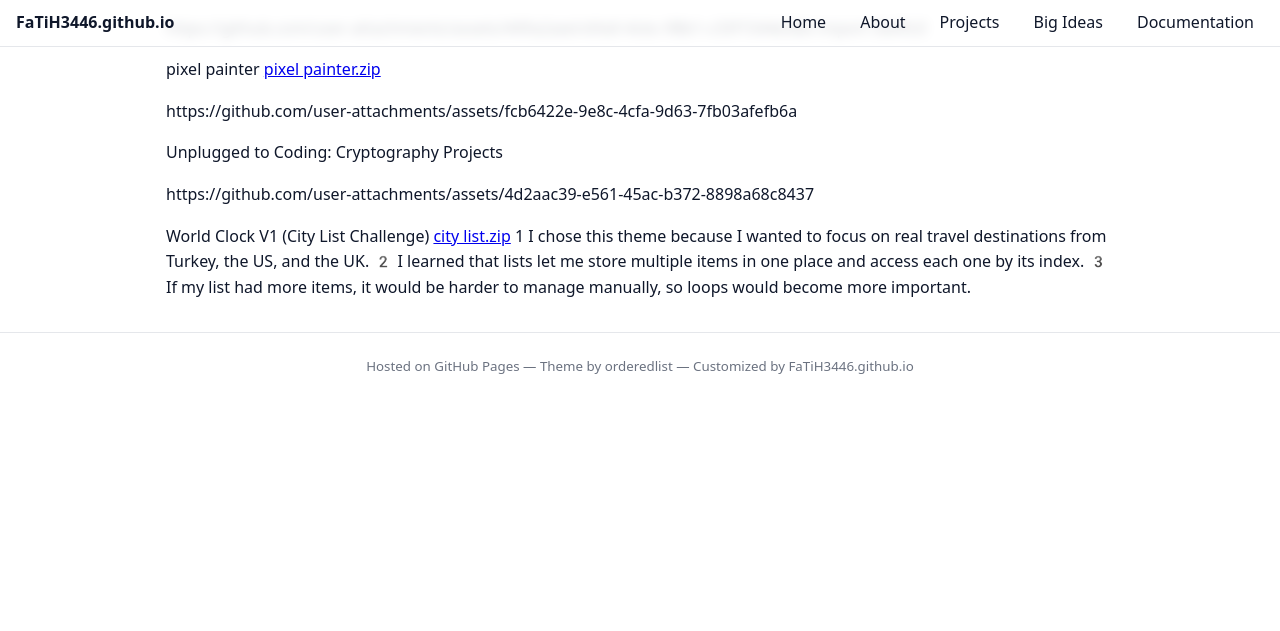
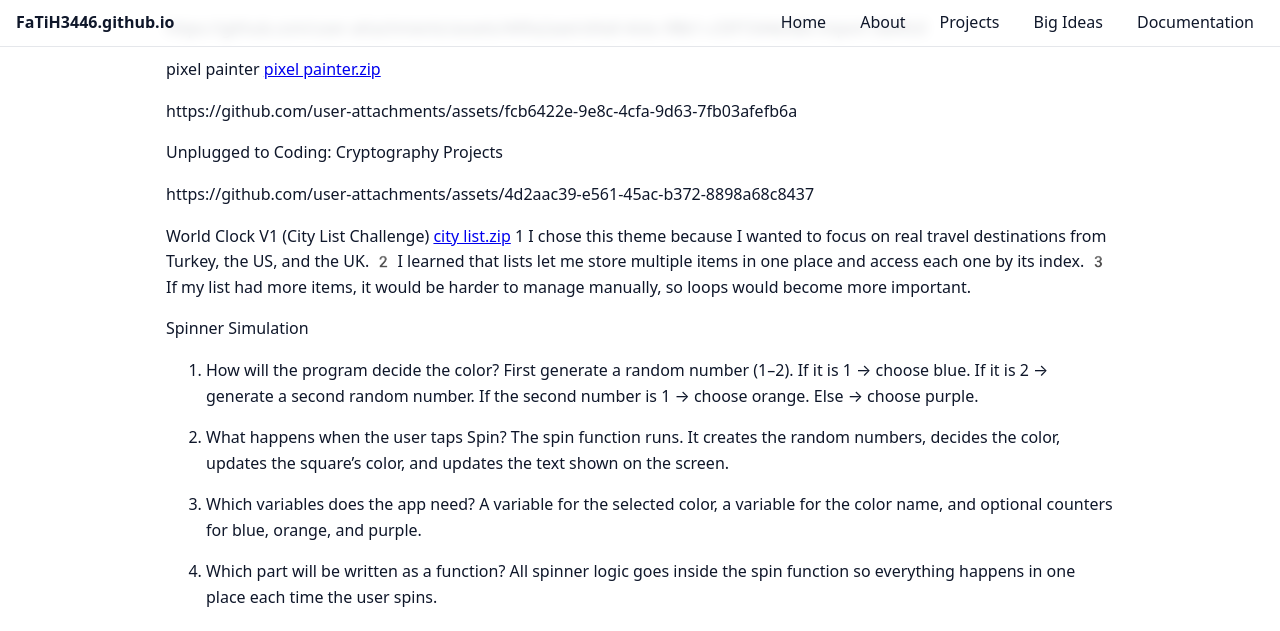
Before and after one commit to FaTiH3446/FaTiH3446.github.io, a Jekyll site: the page built from project.md, in a window 1280 px wide and 1400 px high, scrolled down 12626 px. Shown: the top 631 px of the window. Built offline with Jekyll 4.4.1, drawn with Linux system fonts in a browser that asks for light colours; before the commit the page ends 13025 px from its top, so only the background shows below that; some of the changed text lies outside the part shown.

Commit message:
Document spinner simulation logic in project.md
Added a section explaining the spinner simulation logic, including color selection and function structure.

```diff
--- a/project.md
+++ b/project.md
@@ -622,3 +622,28 @@ World Clock V1 (City List Challenge)
 1 I chose this theme because I wanted to focus on real travel destinations from Turkey, the US, and the UK.
 2️ I learned that lists let me store multiple items in one place and access each one by its index.
 3️ If my list had more items, it would be harder to manage manually, so loops would become more important.
+
+
+
+Spinner Simulation
+1. How will the program decide the color?
+First generate a random number (1–2).
+If it is 1 → choose blue.
+If it is 2 → generate a second random number.
+If the second number is 1 → choose orange.
+Else → choose purple.
+
+2. What happens when the user taps Spin?
+The spin function runs.
+It creates the random numbers, decides the color, updates the square’s color, and updates the text shown on the screen.
+
+3. Which variables does the app need?
+A variable for the selected color, a variable for the color name, and optional counters for blue, orange, and purple.
+
+4. Which part will be written as a function?
+All spinner logic goes inside the spin function so everything happens in one place each time the user spins.
+
+5. Why are nested conditionals needed?
+Because<img width="573" height="677" alt="Screenshot 2025-12-03 at 21 21 46" src="https://github.com/user-attachments/assets/4868e2b6-1a6b-447a-b370-31368b1a3744" />
+ the decision has two steps: first check for blue, and only if that fails check orange vs purple. This makes blue less likely.
+[spinner.zip](https://github.com/user-attachments/files/23915249/spinner.zip)
```
